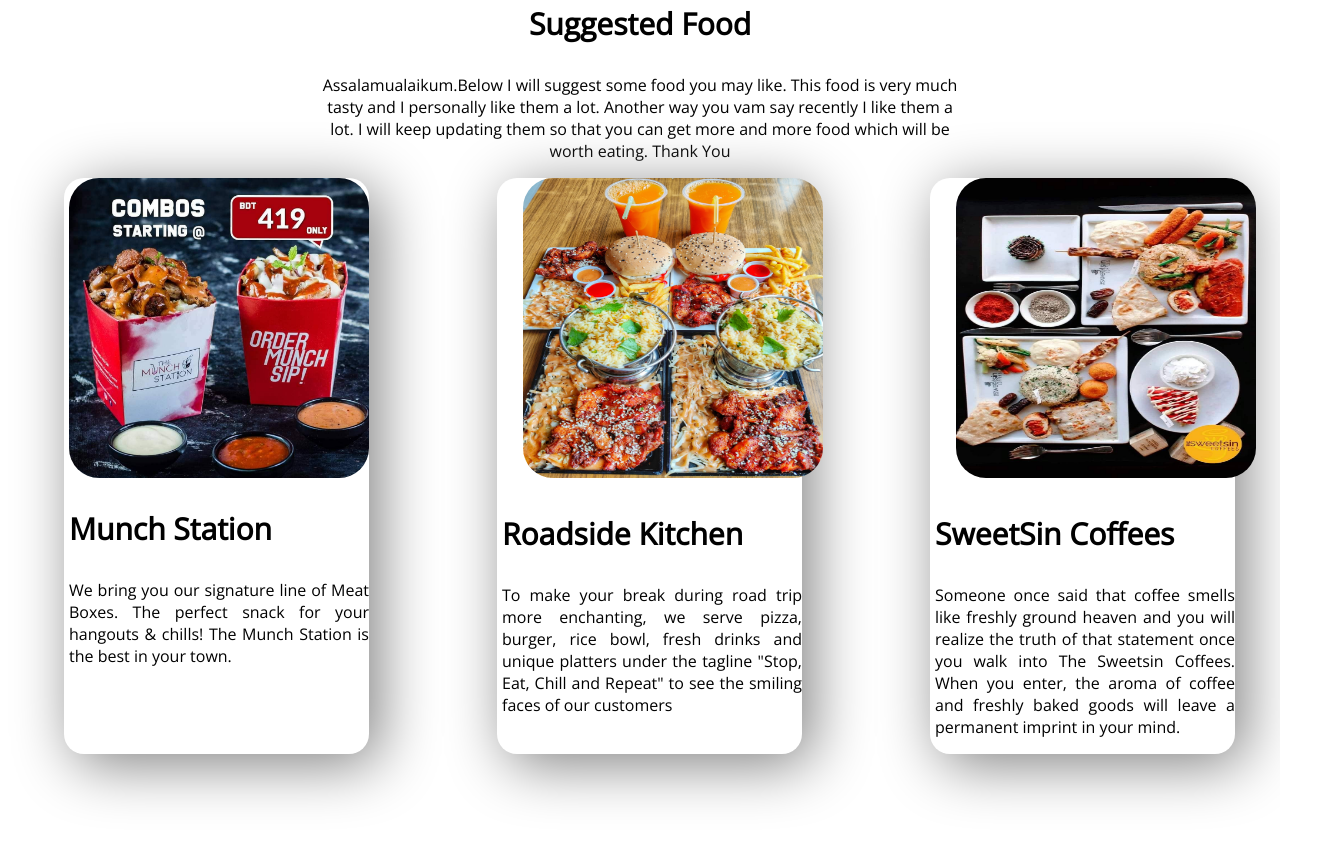
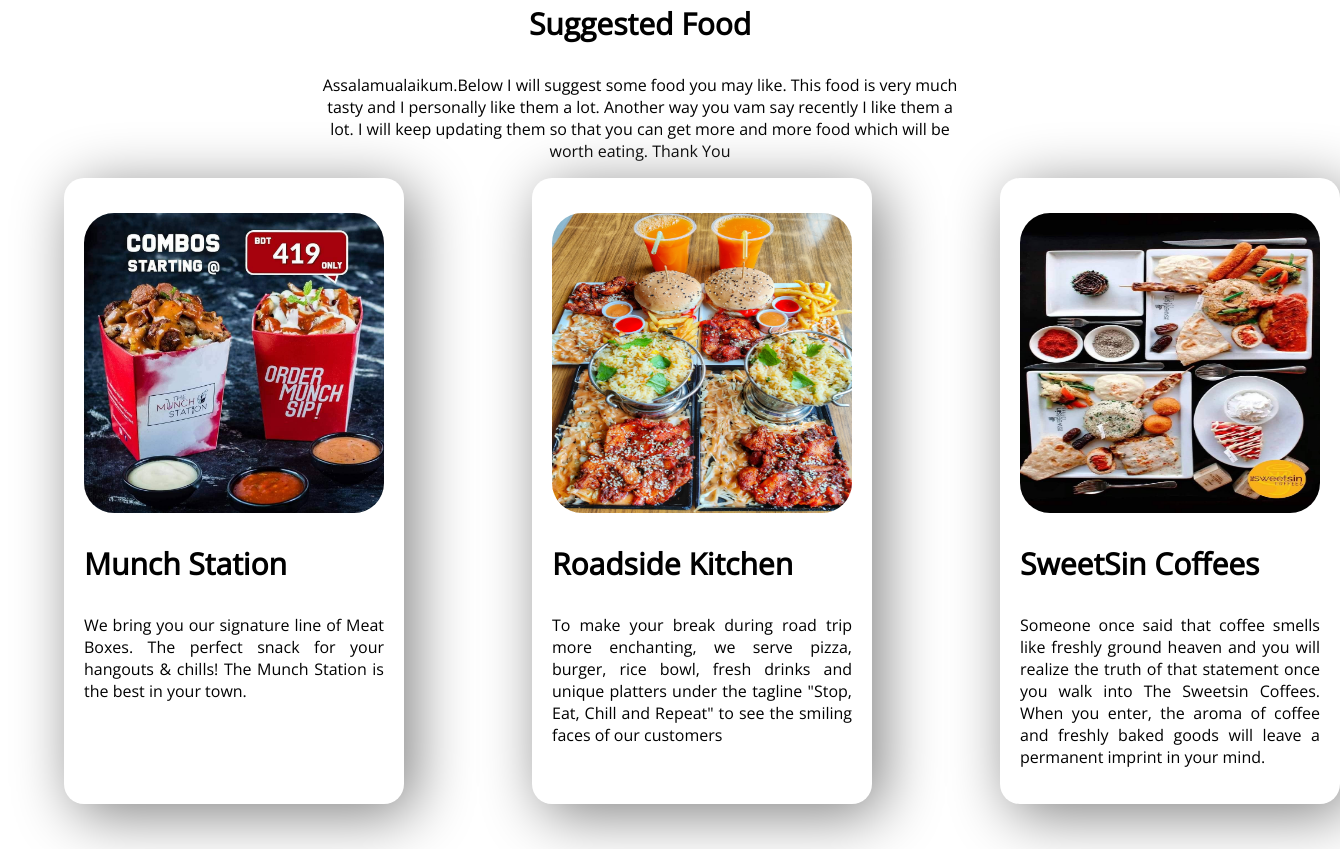
Before and after one commit to eftykhairul/khuda-lagse-website, a plain HTML site: page index.html in a window 1280 px wide. Shown: the part 1371-2220 px from the top of the page, 1340 px wide, since content can reach past the window. Drawn offline with nearby package versions, Linux system fonts and the light colour scheme.

Commit message:
Last time some edit and fixing

```diff
--- a/style.css
+++ b/style.css
@@ -63,6 +63,7 @@
     border-left: 5px;
     border-image-slice: 1;
     text-align: justify;
+    padding: 20px;
 }
 #munch img{
     width: 300px;
@@ -71,30 +72,39 @@
     margin-left: auto;
     margin-right: auto;
     border-radius: 30px;
+    margin-top: 5%;
 
 }
 #roadside{
     border-left: 7px;
     border-image-slice: 1;
     text-align: justify;
+    padding: 20px;
 }
 #roadside img{
     width: 300px;
     height: 300px;
-    margin-left: 7%;
+    display:block;
+    margin-left: auto;
+    margin-right: auto;
     border-radius: 30px;
+    margin-top: 5%;
 
 }
 #sweetsin{
     border-left: 7px;
     border-image-slice: 1;
     text-align: justify;
+    padding: 20px;
 }
 #sweetsin img{
     width: 300px;
     height: 300px;
-    margin-left: 7%;
+    display:block;
+    margin-left: auto;
+    margin-right: auto;
     border-radius: 30px;
+    margin-top: 5%;
 
 }
 .new-class{
```
